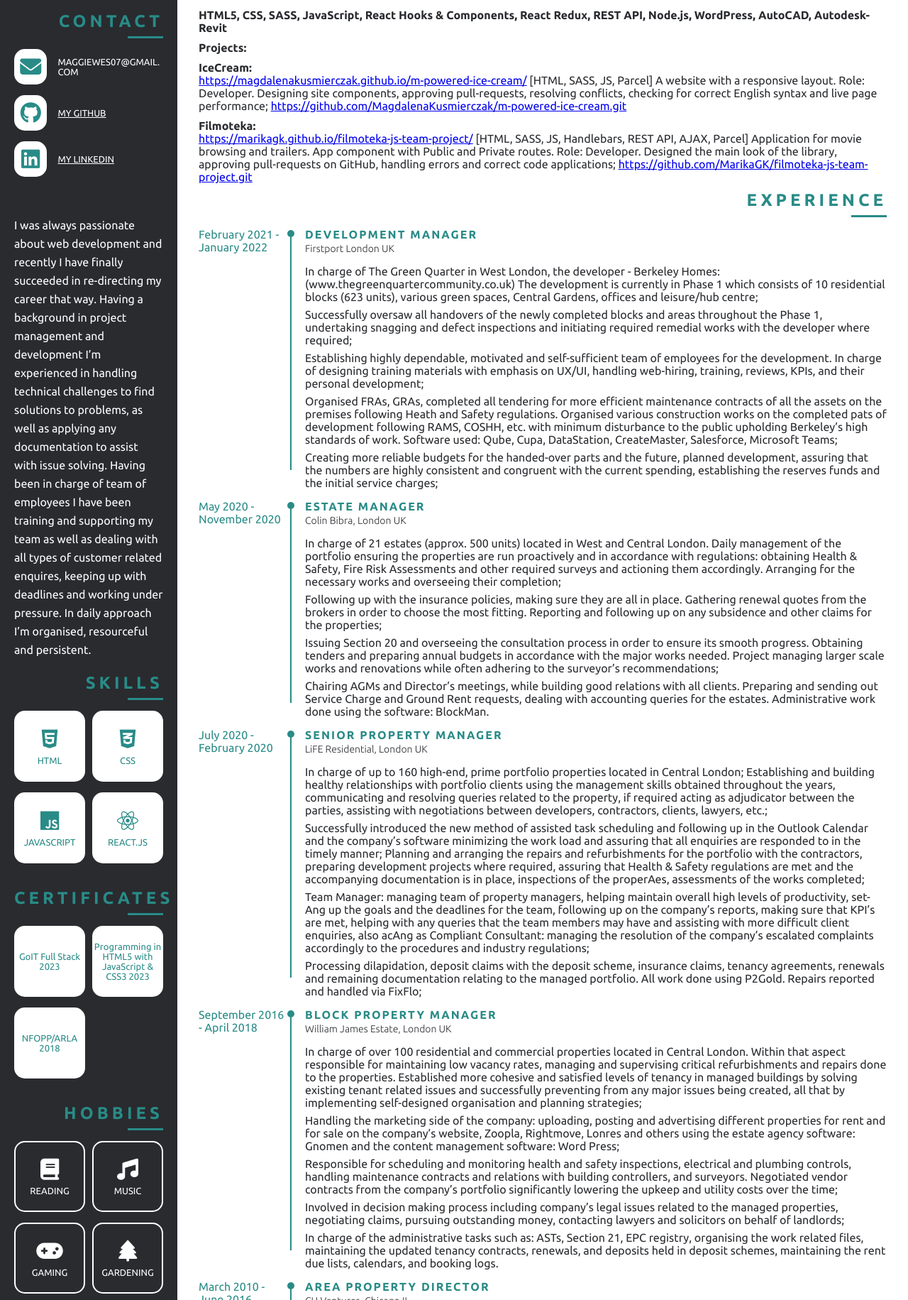
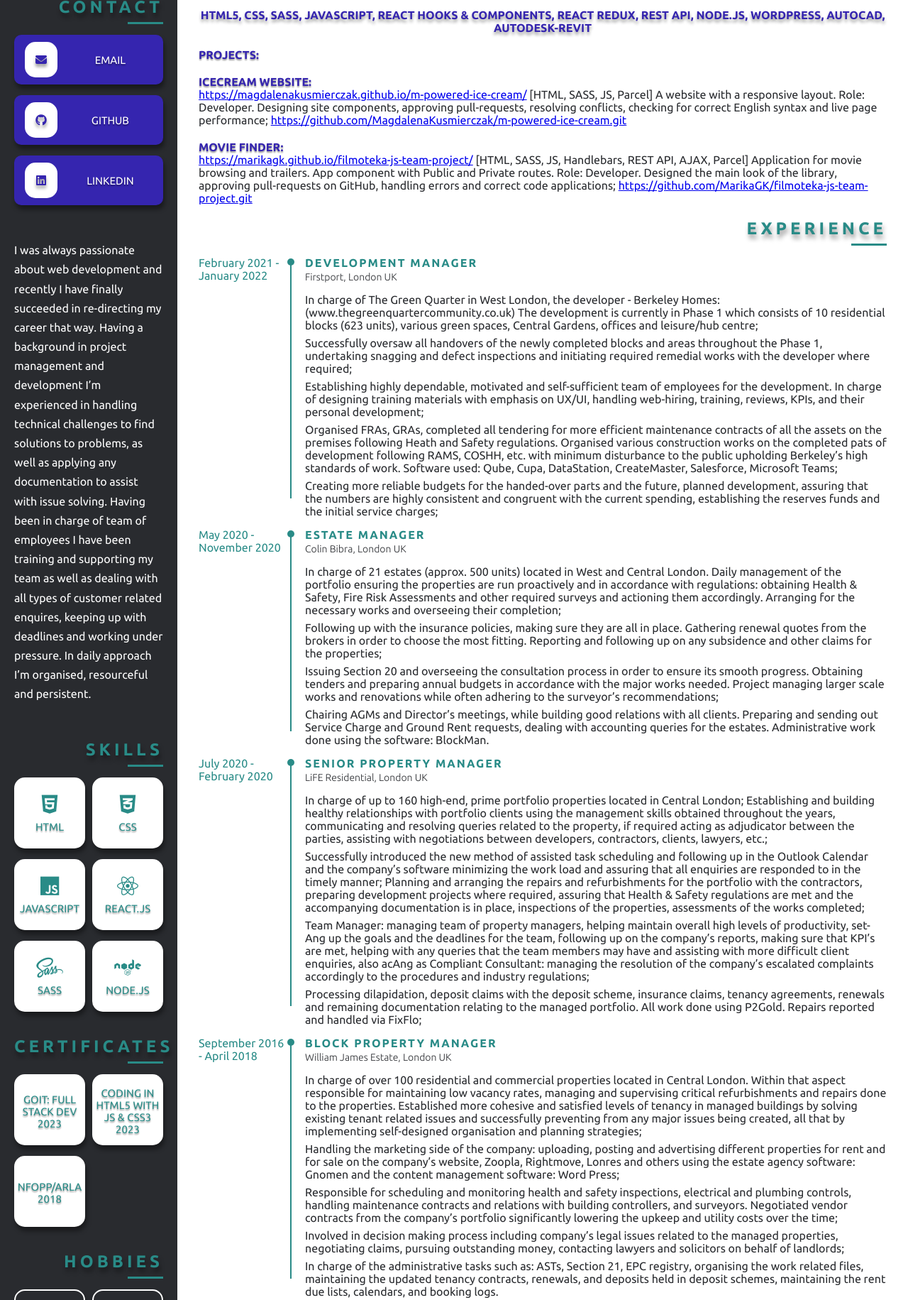
Before and after one commit to MaggieWesolowska/MW-career-CV, a plain HTML site: page index.html in a window 1280 px wide. Shown: the part 361-2192 px from the top of the page at 71% size. Drawn offline with Linux system fonts and the light colour scheme.

Commit message:
edited markup and styles

```diff
--- a/index.html
+++ b/index.html
@@ -11,9 +11,9 @@
       <div class="resume">
         <div class="left">
           <div class="img_holder">
-            <img src="maggie-wes.jpg" alt="portrait" />
+            <img src="maggie-crop.jpg" alt="portrait" />
           </div>
-          <div class="contact_wrap pb">
+          <div class="contact">
             <div class="title">Contact</div>
             <div class="contact">
               <ul>
@@ -30,36 +30,26 @@
                 </li> -->
                 <li>
                   <div class="li_wrap">
-                    <div class="icon">
-                      <i
-                        class="fas fa-envelope"
-                        aria-hidden="true"
-                      ></i>
+                    <div class="icon shadow">
+                      <i class="fas fa-envelope" aria-hidden="true"></i>
                     </div>
-                    <div class="text">
-                      maggiewes07@gmail.com
-                    </div>
+                    <a class="text" target="_blank" href="mailto:maggiewes07@gmail.com">Email</a>
                   </div>
                 </li>
                 <li>
                   <div class="li_wrap">
-                    <div class="icon">
-                      <i
-                        class="fa-brands fa-github"
-                        aria-hidden="true"
-                      ></i>
+                    <div class="icon shadow">
+                      <i class="fa-brands fa-github" aria-hidden="true"></i>
                     </div>
-                    <a class="text" target="_blank" href="https://github.com/MaggieWesolowska">
-                      My GitHub
-                    </a>
+                    <a class="text" target="_blank" href="https://github.com/MaggieWesolowska">GitHub</a>
                   </div>
                 </li>
                 <li>
                   <div class="li_wrap">
-                    <div class="icon">
+                    <div class="icon shadow">
                       <i class="fa-brands fa-linkedin" aria-hidden="true"></i>
                     </div>
-                    <a class="text" target="_blank" href="https://www.linkedin.com/in/maggie-wesolowska/">My LinkedIn</a>
+                    <a class="text" target="_blank" href="https://www.linkedin.com/in/maggie-wesolowska/">LinkedIn</a>
                   </div>
                 </li>
               </ul>
@@ -68,8 +58,8 @@
           <div class="about">
             I was always passionate about web development and recently I have finally succeeded in re-directing my career that way. Having a background in project management and development I’m experienced in handling technical challenges to find solutions to problems, as well as applying any documentation to assist with issue solving. Having been in charge of team of employees I have been training and supporting my team as well as dealing with all types of customer related enquires, keeping up with deadlines and working under pressure. In daily approach I’m organised, resourceful and persistent.
           </div>
-          <div class="skills_wrap pb">
-            <div class="title">Skills</div>
+          <div class="skills">
+            <div class="title li_margin">Skills</div>
             <div class="skills">
               <ul>
                 <li>
@@ -104,38 +94,48 @@
                     <div class="text">React.JS</div>
                   </div>
                 </li>
-              </ul>
-            </div>
-          </div>
-          <div class="skills_wrap pb">
-            <div class="title">Certificates</div>
-            <div class="skills">
-              <ul>
                 <li>
                   <div class="li_wrap">
                     <div class="icon">
+                      <i class="fa-brands fa-sass"></i>
                     </div>
-                    <div class="text-cert">GoIT Full Stack 2023</div>
+                    <div class="text">SASS</div>
                   </div>
                 </li>
                 <li>
                   <div class="li_wrap">
                     <div class="icon">
+                      <i class="fa-brands fa-node"></i>
                     </div>
-                    <div class="text-cert">Programming in HTML5 with JavaScript & CSS3 2023</div>
-                  </div>
-                </li>
-                <li>
-                  <div class="li_wrap">
-                    <div class="icon">
-                    </div>
-                    <div class="text-cert">NFOPP/ARLA 2018</div>
+                    <div class="text">Node.JS</div>
                   </div>
                 </li>
               </ul>
             </div>
           </div>
-          <div class="hobbies_wrap pb">
+          <div class="skills">
+            <div class="title li_margin">Certificates</div>
+            <div class="skills">
+              <ul>
+                <li class="li_wrap">
+                 <div class="icon">
+                  <div class="text">GoIT: Full Stack Dev 2023</div>
+                 </div>
+
+                </li>
+                <li class="li_wrap">
+                  <div class="icon"></div>
+                  <div class="text">Coding in HTML5 with JS & CSS3 2023</div>
+                </li>
+                <li class="li_wrap">
+                  <div class="icon">
+                    <div class="text">NFOPP/ARLA 2018</div>
+                  </div>
+                </li>
+              </ul>
+            </div>
+          </div>
+          <div class="hobbies li_margin">
             <div class="title">hobbies</div>
             <div class="hobbies">
               <ul>
@@ -158,9 +158,25 @@
                 <li>
                   <div class="li_wrap">
                     <div class="icon">
-                      <i class="fas fa-gamepad"></i>
+                      <i class="fas fa-solid fa-horse"></i>
                     </div>
-                    <div class="text">Gaming</div>
+                    <div class="text">Horses</div>
+                  </div>
+                </li>
+                <li>
+                  <div class="li_wrap">
+                    <div class="icon">
+                      <i class=" fas fa-solid fa-person-biking"></i>
+                    </div>
+                    <div class="text">Biking</div>
+                  </div>
+                </li>
+                <li>
+                  <div class="li_wrap">
+                    <div class="icon">
+                      <i class=" fas fa-solid fa-sailboat"></i>
+                    </div>
+                    <div class="text">Sailing</div>
                   </div>
                 </li>
                 <li>
@@ -174,14 +190,13 @@
               </ul>
             </div>
           </div>
-          <div class="skills_wrap pb">
+          <div class="certificates li_margin">
             <div class="title">Languages</div>
             <div class="skills">
               <ul>
-                <li class="li_wrap">
-                  <div class="text-cert">English (bi-lingual)</div></li>
-                <li class="li_wrap"><div class="text-cert">Polish (native)</div></li>
-                <li class="li_wrap"><div class="text-cert">German (professional)</div></li>
+                <li class="li_wrap"><div class="text">English</div></li>
+                <li class="li_wrap"><div class="text">Polish</div></li>
+                <li class="li_wrap"><div class="text">German</div></li>
               </ul>
             </div>
           </div>
@@ -196,15 +211,15 @@
           <div class="right_inner">
             <div class="exp">
               <div class="title">tech skills/projects</div>
-              <div class="exp_wrap"><h4 class="info_cont">HTML5, CSS, SASS, JavaScript, React Hooks & Components, React Redux, REST API, Node.js, WordPress, AutoCAD, Autodesk-Revit</h4>
-                <ul class="li_margin"><h4 class="info_title">Projects:</h4>
+              <div class="exp_wrap"><h4 class="text shadow">HTML5, CSS, SASS, JavaScript, React Hooks & Components, React Redux, REST API, Node.js, WordPress, AutoCAD, Autodesk-Revit</h4>
+                <ul class="li_margin"><h4 class="info_title shadow projects">Projects:</h4>
                   <li class="info_cont li_margin">
-                    <h4>IceCream:</h4>
+                    <h4 class="projects">IceCream Website:</h4>
                     <a class="info_com" href="https://magdalenakusmierczak.github.io/m-powered-ice-cream/">https://magdalenakusmierczak.github.io/m-powered-ice-cream/</a> [HTML, SASS, JS, Parcel] A website with a responsive layout. Role: Developer. Designing site components, approving pull-requests, resolving conflicts, checking for correct English syntax and live page performance;
                   <a class="info_com" href="https://github.com/MagdalenaKusmierczak/m-powered-ice-cream.git">https://github.com/MagdalenaKusmierczak/m-powered-ice-cream.git</a>
                   </li>
                   <li class="li_cont li_margin">
-                    <h4>Filmoteka:</h4>
+                    <h4 class="projects">Movie Finder:</h4>
                     <a href="https://marikagk.github.io/filmoteka-js-team-project/">https://marikagk.github.io/filmoteka-js-team-project/</a> [HTML, SASS, JS, Handlebars, REST API, AJAX, Parcel] Application for movie browsing and trailers. App component with Public and Private routes. Role: Developer. Designed the main look of the library, approving pull-requests on GitHub, handling errors and correct code applications; <a href="https://github.com/MarikaGK/filmoteka-js-team-project.git">https://github.com/MarikaGK/filmoteka-js-team-project.git</a>
                   </li>
                 </ul>
@@ -222,7 +237,7 @@
                           Development Manager
                         </p>
                         <p class="info_com">
-                          Firstport London UK
+                          Firstport, London UK
                         </p>
                         <p class="info_cont">
                           <p>
@@ -374,7 +389,7 @@
                             clients, lawyers, etc.;
                           </p>
                           <p class="li_margin2">
-                            Successfully introduced the new method of assisted task scheduling and following up in the Outlook Calendar and the company’s software minimizing the work load and assuring that all enquiries are responded to in the timely manner; Planning and arranging the repairs and refurbishments for the portfolio with the contractors, preparing development projects where required, assuring that Health & Safety regulations are met and the accompanying documentation is in place, inspections of the properAes, assessments of the works completed;
+                            Successfully introduced the new method of assisted task scheduling and following up in the Outlook Calendar and the company’s software minimizing the work load and assuring that all enquiries are responded to in the timely manner; Planning and arranging the repairs and refurbishments for the portfolio with the contractors, preparing development projects where required, assuring that Health & Safety regulations are met and the accompanying documentation is in place, inspections of the properties, assessments of the works completed;
                           </p>
                           <p class="li_margin2">
                             Team Manager: managing team of property managers, helping maintain overall high levels of productivity, set- Ang up the goals and the deadlines for the team, following up on the company’s reports, making sure that KPI’s are met, helping with any queries that the team members may have and assisting with more difficult client enquiries, also acAng as Compliant Consultant: managing the resolution of the company’s escalated complaints accordingly to the procedures and industry regulations;
@@ -501,7 +516,7 @@
                           IT School GoIT
                         </p>
                         <p class="info_cont">
-                          Fullstack Developer: Modern technologies for front and back-end web design
+                          Fullstack Developer: Modern technologies for front and back-end web design (September 2023')
                         </p>
                       </div>
                     </div>
--- a/styles.css
+++ b/styles.css
@@ -35,16 +35,19 @@ p {
 
 .left .img_holder {
 	text-align: center;
-	padding: 40px 0;
+	padding: 30px 0;
+	margin-bottom: 30px;
 }
 
 .left .img_holder img {
-	width: 200px;
+	width: 100%;
 	border-radius: 10px;
 }
 
-.pb {
-	padding-bottom: 20px;
+img {
+	border: solid 3px #298b87;
+	outline: solid 2px #3525af;
+	box-shadow: 2px 6px 6px rgba(0, 0, 0, 0.4);
 }
 
 .title {
@@ -57,6 +60,7 @@ p {
 	position: relative;
 	text-align: right;
 	margin-bottom: 15px;
+	text-shadow: 2px 6px 6px rgba(0, 0, 0, 0.4);
 }
 
 .title:before {
@@ -69,25 +73,35 @@ p {
 	background: #298b87;
 }
 
-.left .icon {
+.icon {
 	font-size: 30px;
 	color: #298b87;
 }
 
-.left .text {
+.text {
 	color: #298b87;
 	text-transform: uppercase;
-	font-size: 13px;
+	text-align: center;
+	font-size: 15px;
+	text-decoration: none;
+	text-shadow: 0px 2px 2px rgba(0, 0, 0, 0.4);
 }
 
-.text-cert {
-	color: #298b87;
-	text-align: center;
-	font-size: 13px;
+.shadow {
+	color: #3525af;
+	font-size: 16px;
+	text-shadow: 0px 4px 4px rgba(0, 0, 0, 0.4);
+}
+
+.projects {
+	color: #3525af;
+	text-transform: uppercase;
+	margin-top: 15px;
+	text-shadow: 0px 2px 2px rgba(0, 0, 0, 0.4);
 }
 
 .li_margin {
-	margin-top: 10px;
+	margin-top: 20px;
 }
 
 .li_margin2 {
@@ -118,6 +132,18 @@ p {
 	color: #fff;
 }
 
+.contact .li_wrap {
+	box-shadow: 2px 6px 6px rgba(0, 0, 0, 0.4);
+	border-radius: 10px;
+	background-color: #3525af;
+	padding: 10px 15px;
+	transition: scale 500ms ease-in-out;
+}
+
+.contact:hover .li_wrap:hover {
+	scale: 1.05;
+}
+
 .skills ul,
 .hobbies ul {
 	display: flex;
@@ -135,6 +161,7 @@ p {
 	flex-direction: column;
 	align-items: center;
 	justify-content: center;
+	box-shadow: 2px 6px 6px rgba(0, 0, 0, 0.4);
 }
 
 .skills .li_wrap {
@@ -152,6 +179,7 @@ p {
 
 .hobbies .li_wrap .icon,
 .hobbies .li_wrap .text {
+	transition: color 250ms ease-in-out;
 	color: #fff;
 }
 
@@ -180,6 +208,10 @@ p {
 	color: #298b87;
 }
 
+.name {
+	text-shadow: 2px 6px 6px rgba(0, 0, 0, 0.4);
+}
+
 .header .role {
 	text-align: center;
 	margin-top: 20px;
@@ -187,11 +219,15 @@ p {
 	font-size: 25px;
 }
 
+.role {
+	font-weight: 900;
+	text-shadow: 2px 6px 6px rgba(0, 0, 0, 0.4);
+}
+
 .about {
 	color: white;
-	margin-top: 20px;
-	margin-bottom: 20px;
-	line-height: 26px;
+	margin: 50px 0;
+	line-height: 1.7;
 }
 
 .right_inner {
```
Also changed, not shown: maggie-crop.jpg (added), maggie.jpg (added).
